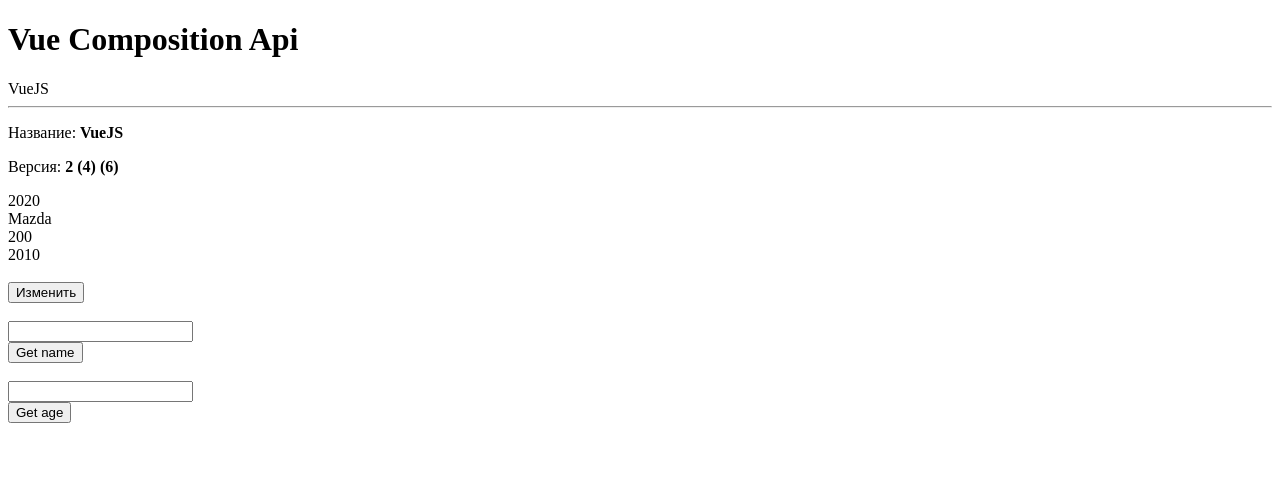
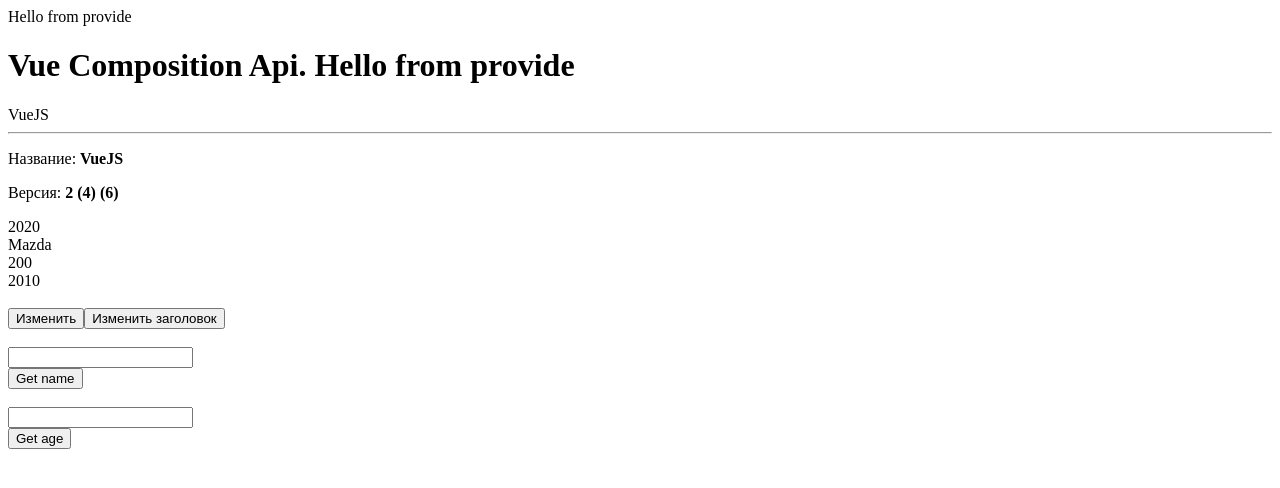
Before and after one commit to bamfl/vue, a Vue app in the folder module-12-vue-composition-api/: page / in a window 1280 px wide. Shown: the top 488 px of the page. Built offline with nearby package versions, Linux system fonts and the light colour scheme; the HTML template or start-up script is replaced by a standard one.

Commit message:
feat: add provide/inject, Lifecycle Hooks

```diff
--- a/module-12-vue-composition-api/package.json
+++ b/module-12-vue-composition-api/package.json
@@ -41,7 +41,8 @@
     },
     "rules": {
       "no-console": "off",
-      "no-undef": "off"
+      "no-undef": "off",
+      "object-curly-newline": "off"
     }
   },
   "browserslist": [
--- a/module-12-vue-composition-api/src/App.vue
+++ b/module-12-vue-composition-api/src/App.vue
@@ -1,6 +1,8 @@
 <template>
   <div class="container">
     <div class="card">
+      {{ title }}
+
       <AppInfo
         :framework="framework"
         :version="version"
@@ -45,8 +47,11 @@
 </template>
 
 <script setup>
-import { reactive, ref, watch } from 'vue';
+import { reactive, ref, watch, provide } from 'vue';
 import AppInfo from './components/AppInfo.vue';
+
+const title = ref('Hello from provide');
+provide('title', title);
 
 const name = ref(null);
 const age = ref('');
@@ -92,6 +97,7 @@
   console.log(plane.passangers); // plane.passangers - value
   plane.passangers = 150;
   plane.year = 2014;
+  title.value = 'Hello from provide!!!';
 }
 
 function getName() {
--- a/module-12-vue-composition-api/src/components/AppInfo.vue
+++ b/module-12-vue-composition-api/src/components/AppInfo.vue
@@ -1,6 +1,6 @@
 <template>
   <div class="card">
-    <h1>Vue Composition Api</h1>
+    <h1>Vue Composition Api. {{ title }}</h1>
     {{ props.framework }}
     <hr>
     <p>
@@ -33,12 +33,21 @@
       Изменить
     </button>
 
+    <button
+      class="btn"
+      @click="changeTitle"
+    >
+      Изменить заголовок
+    </button>
+
     <br><br>
   </div>
 </template>
 
 <script setup>
-import { computed } from 'vue';
+import { computed, inject, onBeforeMount, onMounted, onBeforeUpdate, onUpdated, onBeforeUnmount, onUnmounted } from 'vue';
+
+const title = inject('title');
 
 const props = defineProps({
   framework: {
@@ -75,6 +84,23 @@
 function change() {
   emit('changeInfo');
 }
+
+function changeTitle() {
+  title.value = 'Hihihihi';
+}
+
+// Lifecycle Hooks:
+onBeforeMount(() => console.log('onBeforeMount'));
+
+onMounted(() => console.log('onMounted'));
+
+onBeforeUpdate(() => console.log('onBeforeUpdate'));
+
+onUpdated(() => console.log('onUpdated'));
+
+onBeforeUnmount(() => console.log('onBeforeUnmount'));
+
+onUnmounted(() => console.log('onUnmounted'));
 </script>
 
 <style lang="scss" scoped></style>
```
